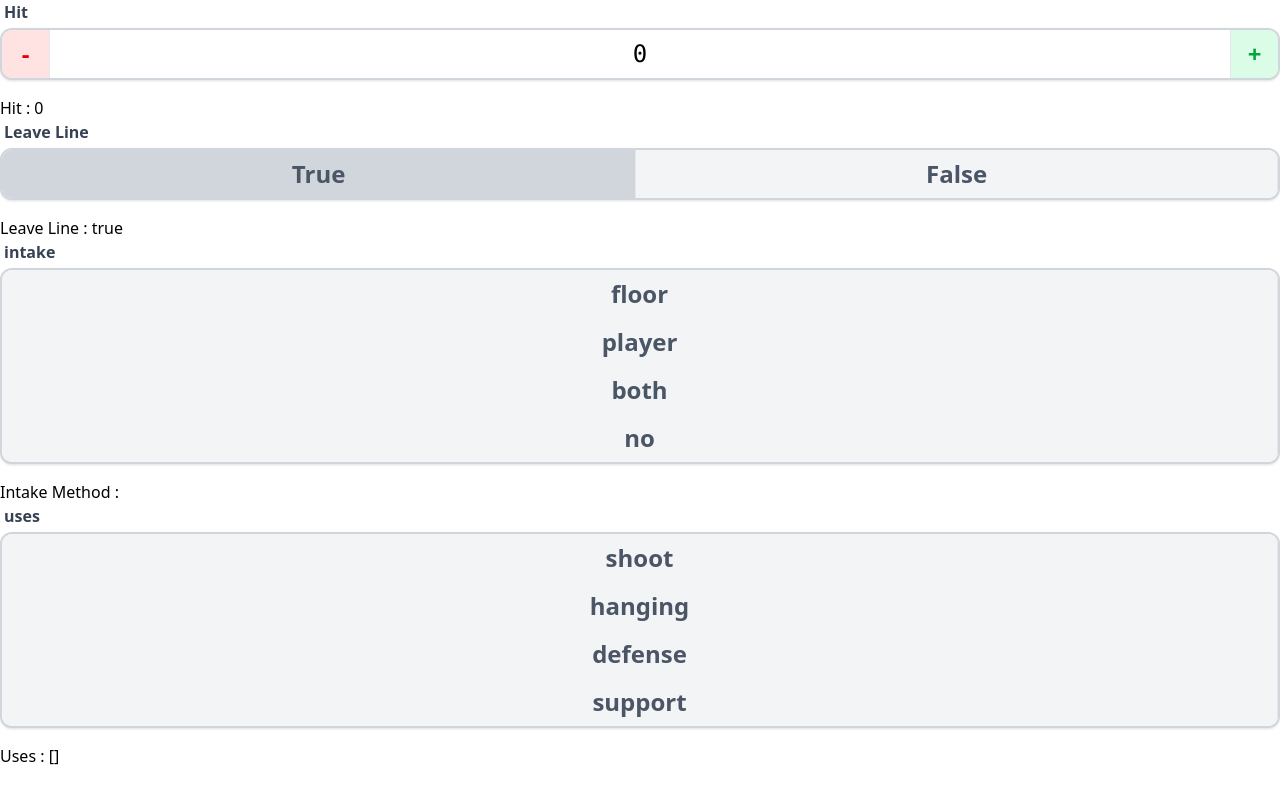
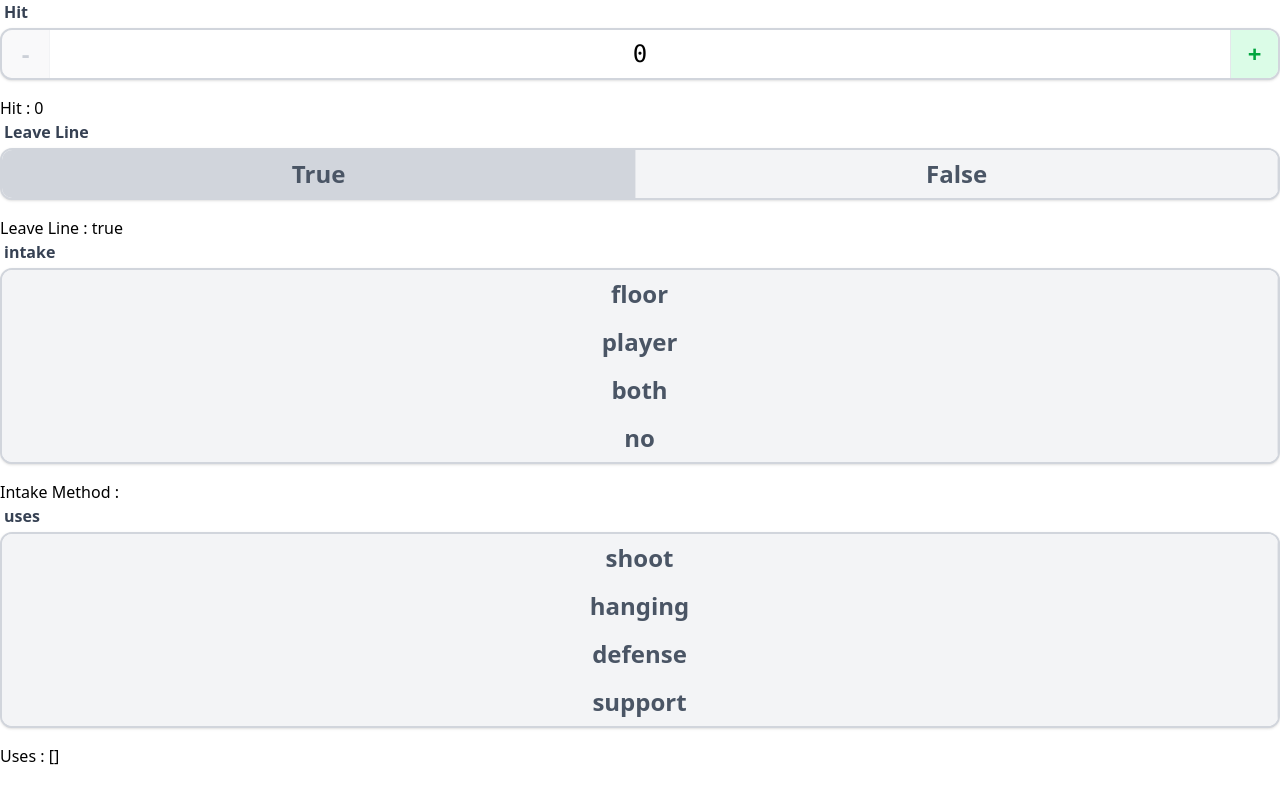
Before and after one commit to qaq362257-rgb/FRC-Scouting, a Vue app in the folder frontend/: page / in a window 1280 px wide. Built offline with nearby package versions, Linux system fonts and the light colour scheme.

Commit message:
為Counter.vue增加自訂上限

```diff
--- a/frontend/src/App.vue
+++ b/frontend/src/App.vue
@@ -11,7 +11,7 @@ const intake = ref();
 const uses = ref([]);
 </script>
 <template>
-    <counter label="Hit" v-model="hitCount"></counter>
+    <counter label="Hit" v-model="hitCount" :max="10"></counter>
     <div>Hit : {{ hitCount }}</div>
     <confirm label="Leave Line" v-model="doLeaveLine"></confirm>
     <div>Leave Line : {{ doLeaveLine }}</div>
--- a/frontend/src/components/Counter.vue
+++ b/frontend/src/components/Counter.vue
@@ -1,16 +1,26 @@
 <script setup>
-defineProps({
-  label: String
+const prop = defineProps({
+  label: String,
+  max: {
+    type: Number,
+    default: -1
+  }
 });
 const count = defineModel({ type: Number, default: 0 })
 
 const increment = () => {
-  count.value++
+  if (prop.max !== -1) {
+    if (count.value < prop.max) {
+      count.value++;
+    }
+  } else {
+    count.value++;
+  }
 }
 
 const decrement = () => {
   if (count.value > 0) {
-    count.value--
+    count.value--;
   }
 }
 </script>
@@ -24,7 +34,8 @@ const decrement = () => {
       <button
         type="button"
         @click="decrement"
-        class="w-12 h-12 flex items-center justify-center bg-red-100 text-red-600 active:bg-red-200 transition text-2xl font-bold border-r border-gray-200"
+        :disabled="count<=0"
+        class="w-12 h-12 flex items-center justify-center bg-red-100 text-red-600 active:bg-red-200 transition text-2xl font-bold border-r border-gray-200 disabled:opacity-50 disabled:bg-gray-100 disabled:text-gray-400"
       >
         -
       </button>
@@ -34,7 +45,8 @@ const decrement = () => {
       <button
         type="button"
         @click="increment"
-        class="w-12 h-12 flex items-center justify-center bg-green-100 text-green-600 active:bg-green-200 transition text-2xl font-bold border-l border-gray-200"
+        :disabled="max!==-1&&count>=max"
+        class="w-12 h-12 flex items-center justify-center bg-green-100 text-green-600 active:bg-green-200 transition text-2xl font-bold border-l border-gray-200 disabled:opacity-50 disabled:bg-gray-100 disabled:text-gray-400"
       >
         +
       </button>
```
